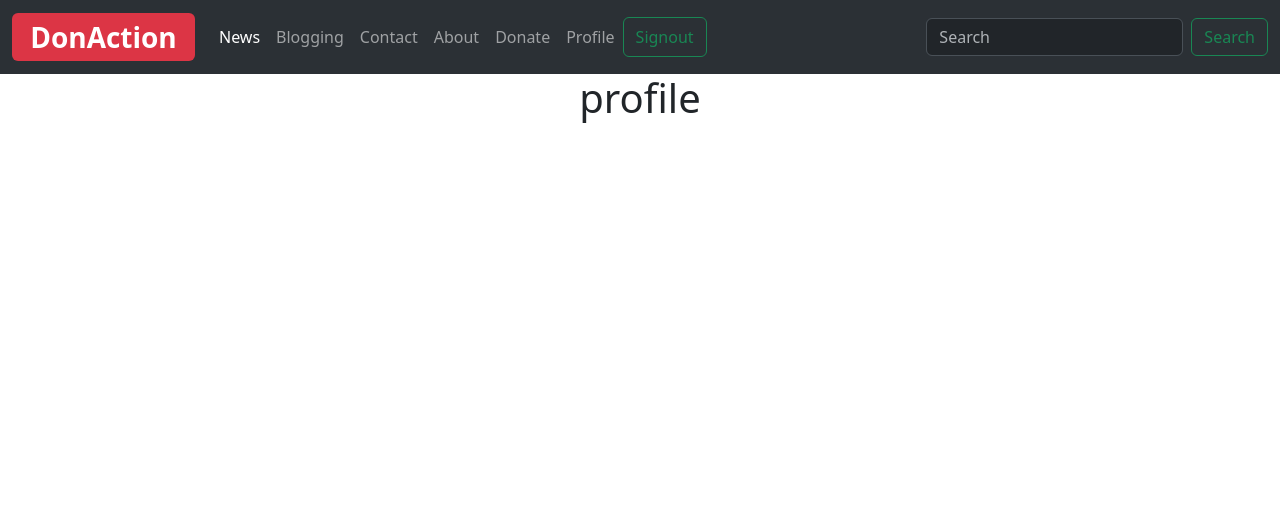
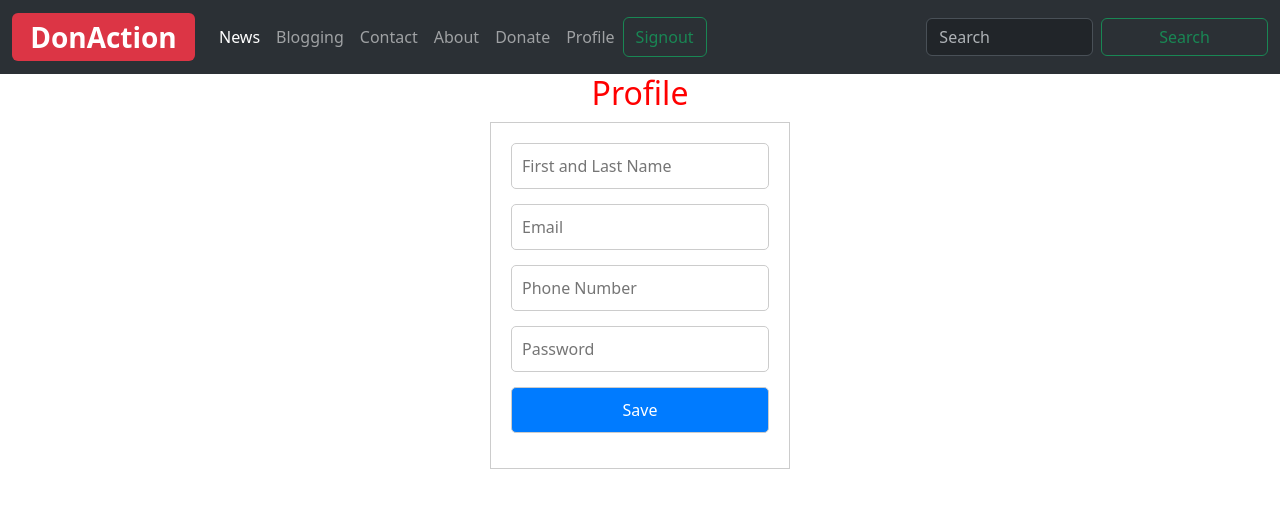
Before and after one commit to haythembensouissi/DonAction, a Next.js app in the folder client/: page /Profile in a window 1280 px wide. Shown: the top 508 px of the page. Built offline with nearby package versions, Linux system fonts and the light colour scheme.

Commit message:
Your commit message here

```diff
--- /dev/null
+++ b/client/pages/Profile.css
@@ -0,0 +1,43 @@
+.profile-section {
+    text-align: center;
+    margin-bottom: 20px;
+  }
+
+  .profile-heading {
+    color: red;
+    font-size: 2rem;
+    margin-bottom: 10px;
+  }
+
+  .profile-form {
+    max-width: 300px;
+    margin: 0 auto;
+    border: 1px solid #ccc;
+    padding: 20px;
+  }
+
+  .form-group {
+    margin-bottom: 15px;
+  }
+
+  input[type="text"],
+  input[type="email"],
+  input[type="tel"],
+  input[type="password"],
+  button {
+    width: 100%;
+    padding: 10px;
+    font-size: 1rem;
+    border: 1px solid #ccc;
+    border-radius: 5px;
+  }
+
+  button {
+    background-color: #007bff;
+    color: #fff;
+    cursor: pointer;
+  }
+
+  button:hover {
+    background-color: #0056b3;
+  }
--- a/client/pages/Profile.jsx
+++ b/client/pages/Profile.jsx
@@ -1,13 +1,89 @@
-import React from 'react'
-import Navbar from '../src/app/components/Navbar'
+import React, { useState, useEffect } from 'react';
+import Navbar from '../src/app/components/Navbar';
+import Cookies from 'universal-cookie';
+import './Profile.css';
+const Profile = () => {
+  const cookies = new Cookies();
 
-const Profile = () => {
+  const [userData, setUserData] = useState({
+    fullName: '',
+    email: '',
+    phoneNumber: '',
+    password: '',
+    image: '',
+  });
+
+  useEffect(() => {
+
+    const savedUserData = cookies.get('userData');
+    if (savedUserData) {
+      setUserData(savedUserData);
+    }
+  }, []);
+
+  const handleChange = (e) => {
+    const { name, value } = e.target;
+    setUserData({ ...userData, [name]: value });
+  };
+
+  const handleSubmit = (e) => {
+    e.preventDefault();
+    // Save user data to cookies
+    cookies.set('userData', userData, { path: '/' });
+    // You can also send the data to a backend for further processing
+    console.log('User data saved:', userData);
+  };
+
   return (
     <div>
-      <Navbar/>
-      <h1 className='text-center'>profile</h1>
+      <Navbar />
+      <section className='profile-section'>
+        <h1 className='profile-heading'>Profile</h1>
+        {userData.image && <img src={userData.image} alt="User" className="profile-image" />}
+        <form className='profile-form' onSubmit={handleSubmit}>
+          <div className='form-group'>
+            <input
+              type="text"
+              placeholder='First and Last Name'
+              name="fullName"
+              value={userData.fullName}
+              onChange={handleChange}
+            />
+          </div>
+          <div className='form-group'>
+            <input
+              type="email"
+              placeholder='Email'
+              name="email"
+              value={userData.email}
+              onChange={handleChange}
+            />
+          </div>
+          <div className='form-group'>
+            <input
+              type="tel"
+              placeholder='Phone Number'
+              name="phoneNumber"
+              value={userData.phoneNumber}
+              onChange={handleChange}
+            />
+          </div>
+          <div className='form-group'>
+            <input
+              type="password"
+              placeholder='Password'
+              name="password"
+              value={userData.password}
+              onChange={handleChange}
+            />
+          </div>
+          <div className='form-group'>
+            <button type='submit'>Save</button>
+          </div>
+        </form>
+      </section>
     </div>
-  )
-}
+  );
+};
 
-export default Profile
+export default Profile;
--- a/client/src/app/globals.css
+++ b/client/src/app/globals.css
@@ -1,5 +1,6 @@
-/* styles.css */
-.news-container {
+@tailwind base;
+@tailwind components;
+@tailwind utilities;.news-container {
   max-width: 800px;
   margin: 0 auto;
 }
--- a/client/src/app/page.js
+++ b/client/src/app/page.js
@@ -25,8 +25,6 @@ const Page = () => {
 
 
         <div>
-    <Home1/>
-    <Home/>
     </div>
   )
 };
```
Also changed, not shown: client/src/app/components/home.jsx (deleted, +0 -53 lines).
